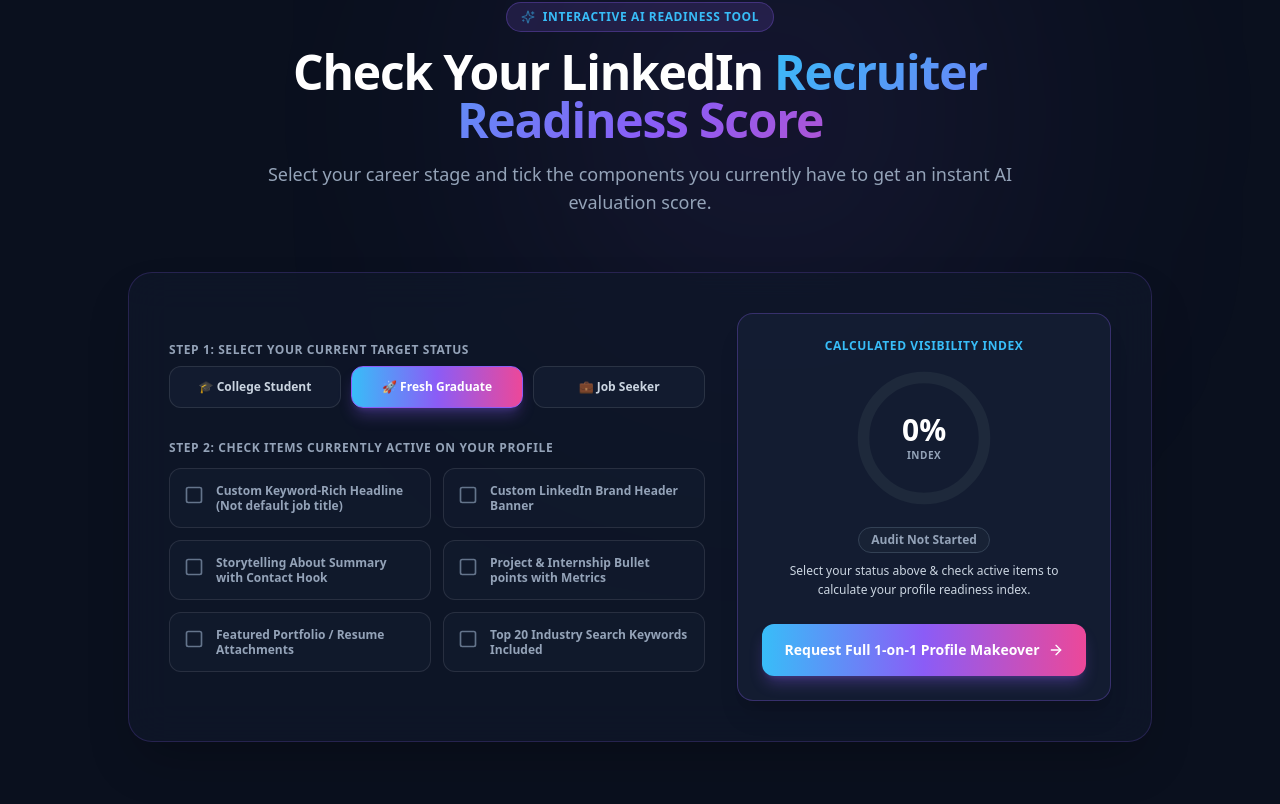
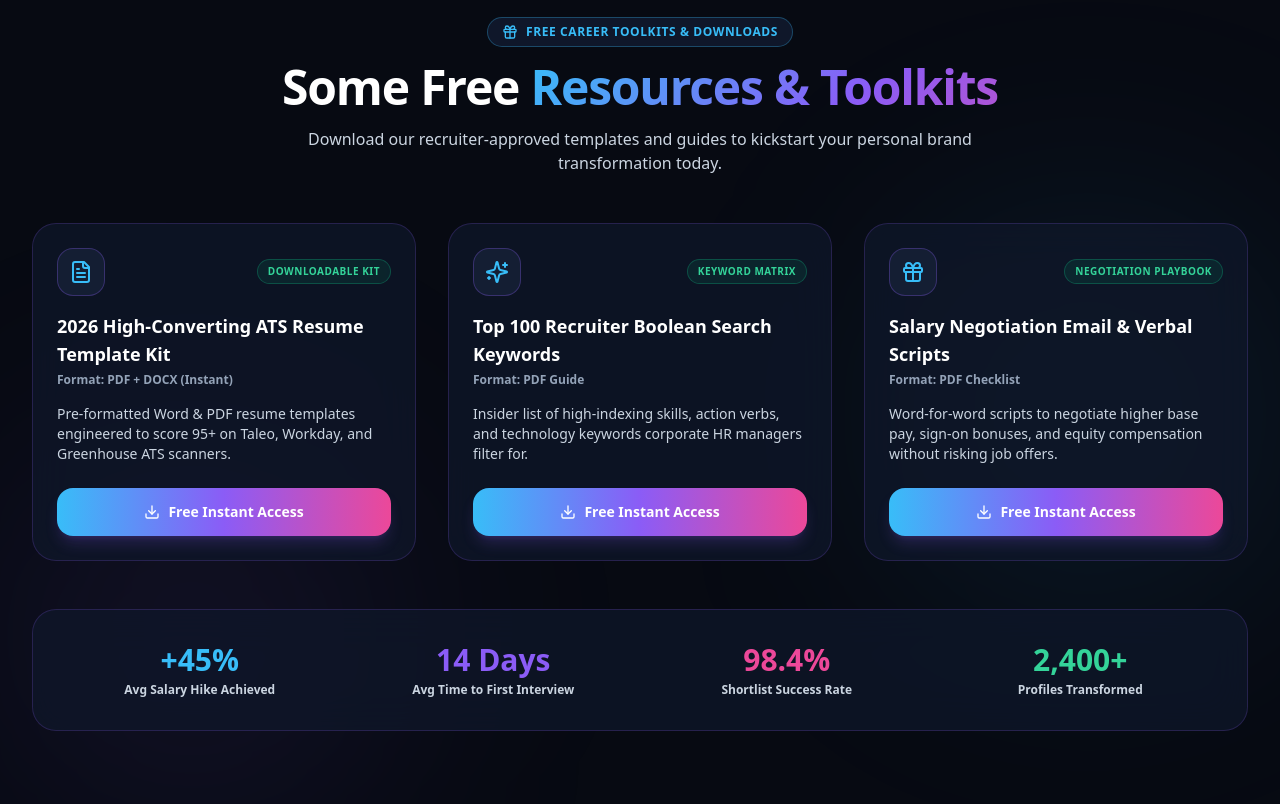
Before and after one commit to SaNjAy-bRo/career-growth-partner, a Next.js app: page / in a window 1280 px wide. Shown: the part 6656-7460 px from the top of the page. Built offline with nearby package versions, Linux system fonts and the light colour scheme.

Commit message:
Added FreeResourcesHub component (Downloadable ATS Resume Templates, Top 100 Recruiter Keywords & Salary Negotiation Guides)

```diff
--- a/src/app/page.tsx
+++ b/src/app/page.tsx
@@ -8,6 +8,7 @@
 import RecruiterScanMatrix from "@/components/RecruiterScanMatrix";
 import PackagesSection from "@/components/PackagesSection";
 import Testimonials from "@/components/Testimonials";
+import FreeResourcesHub from "@/components/FreeResourcesHub";
 import AiProfileAuditTool from "@/components/AiProfileAuditTool";
 import FaqSection from "@/components/FaqSection";
 import Footer from "@/components/Footer";
@@ -26,34 +27,37 @@
 
   return (
     <main className="min-h-screen bg-cgp-bg text-white selection:bg-cgp-cyan selection:text-cgp-bg">
-      {/* 1. Top Header Navigation */}
+      {/* 1. Header Navigation */}
       <Navbar onOpenAuditModal={handleOpenAuditModal} />
 
       {/* 2. Hero Section */}
       <Hero onOpenAuditModal={handleOpenAuditModal} />
 
-      {/* 3. Section 1: We Show (Problem vs Solution Transformation) */}
+      {/* 3. We Show: Problem vs Solution Transformation */}
       <ProblemVsSolution />
 
-      {/* 4. Section 2: Services Provided */}
+      {/* 4. Services Provided (Career Coaching, Resume Writing, Interview Prep, Brand Consulting) */}
       <ServicesGrid onOpenAuditModal={handleOpenAuditModal} />
 
-      {/* 5. Section 3: Hidden Hiring Filter & Recruiter Scanning Matrix */}
+      {/* 5. Hidden Hiring Filter: 6-Second Recruiter Scan Matrix */}
       <RecruiterScanMatrix />
 
-      {/* 6. Section 4: Packages & Pricing */}
+      {/* 6. Service Packages & Pricing */}
       <PackagesSection onOpenAuditModal={handleOpenAuditModal} />
 
-      {/* 7. Section 5: Success Stories (Testimonials & Outcomes) */}
+      {/* 7. Success Stories (Testimonials & Outcomes) */}
       <Testimonials />
 
-      {/* 8. Section 6: Some Free Resources (Interactive AI Score Readiness Tool) */}
+      {/* 8. Some Free Resources (Downloadable ATS Templates & Salary Negotiation Guides) */}
+      <FreeResourcesHub onOpenAuditModal={handleOpenAuditModal} />
+
+      {/* 9. Interactive AI Score Readiness Calculator */}
       <AiProfileAuditTool onOpenAuditModal={handleOpenAuditModal} />
 
-      {/* 9. FAQs */}
+      {/* 10. FAQs */}
       <FaqSection />
 
-      {/* 10. High-Converting Footer */}
+      {/* 11. High-Converting Footer */}
       <Footer onOpenAuditModal={handleOpenAuditModal} />
 
       {/* Audit Modal Dialog */}
--- /dev/null
+++ b/src/components/FreeResourcesHub.tsx
@@ -0,0 +1,142 @@
+"use client";
+
+import { useState } from "react";
+import { Download, Sparkles, FileText, CheckCircle2, ArrowRight, ShieldCheck, Gift } from "lucide-react";
+
+interface FreeResourcesHubProps {
+  onOpenAuditModal: () => void;
+}
+
+export default function FreeResourcesHub({ onOpenAuditModal }: FreeResourcesHubProps) {
+  const [downloadedItem, setDownloadedItem] = useState<string | null>(null);
+
+  const resources = [
+    {
+      id: "ats-template",
+      title: "2026 High-Converting ATS Resume Template Kit",
+      description: "Pre-formatted Word & PDF resume templates engineered to score 95+ on Taleo, Workday, and Greenhouse ATS scanners.",
+      badge: "DOWNLOADABLE KIT",
+      icon: FileText,
+      format: "PDF + DOCX (Instant)",
+      color: "from-cgp-cyan to-cgp-blue",
+    },
+    {
+      id: "keyword-cheatsheet",
+      title: "Top 100 Recruiter Boolean Search Keywords",
+      description: "Insider list of high-indexing skills, action verbs, and technology keywords corporate HR managers filter for.",
+      badge: "KEYWORD MATRIX",
+      icon: Sparkles,
+      format: "PDF Guide",
+      color: "from-cgp-purple to-cgp-pink",
+    },
+    {
+      id: "salary-script",
+      title: "Salary Negotiation Email & Verbal Scripts",
+      description: "Word-for-word scripts to negotiate higher base pay, sign-on bonuses, and equity compensation without risking job offers.",
+      badge: "NEGOTIATION PLAYBOOK",
+      icon: Gift,
+      format: "PDF Checklist",
+      color: "from-emerald-400 to-cgp-cyan",
+    },
+  ];
+
+  const handleDownload = (title: string) => {
+    setDownloadedItem(title);
+    setTimeout(() => {
+      onOpenAuditModal();
+    }, 800);
+  };
+
+  return (
+    <section id="free-resources" className="py-24 bg-cgp-bg text-white relative overflow-hidden">
+      {/* Ambient Glow Effects */}
+      <div className="absolute top-1/3 right-0 w-96 h-96 bg-cgp-cyan/10 rounded-full blur-[130px] pointer-events-none" />
+      <div className="absolute bottom-0 left-0 w-96 h-96 bg-cgp-purple/10 rounded-full blur-[130px] pointer-events-none" />
+
+      <div className="max-w-7xl mx-auto px-4 sm:px-6 lg:px-8 relative z-10 space-y-12">
+        {/* Section Header */}
+        <div className="text-center max-w-3xl mx-auto space-y-4">
+          <div className="inline-flex items-center gap-2 px-3.5 py-1.5 rounded-full bg-cgp-card border border-cgp-cyan/30 text-cgp-cyan text-xs font-bold uppercase tracking-wider">
+            <Gift className="w-4 h-4 text-cgp-cyan" />
+            <span>Free Career Toolkits & Downloads</span>
+          </div>
+
+          <h2 className="text-3xl sm:text-4xl lg:text-5xl font-black text-white tracking-tight">
+            Some Free <span className="gemini-text-gradient">Resources & Toolkits</span>
+          </h2>
+
+          <p className="text-sm sm:text-base text-slate-300">
+            Download our recruiter-approved templates and guides to kickstart your personal brand transformation today.
+          </p>
+        </div>
+
+        {/* Resources Grid */}
+        <div className="grid md:grid-cols-3 gap-6 sm:gap-8">
+          {resources.map((res) => {
+            const Icon = res.icon;
+            return (
+              <div
+                key={res.id}
+                className="glass-card rounded-3xl p-6 border border-cgp-purple/30 hover:border-cgp-cyan/50 transition-all duration-300 flex flex-col justify-between group bg-cgp-card/90 space-y-6"
+              >
+                <div className="space-y-4">
+                  <div className="flex items-center justify-between">
+                    <div className="w-12 h-12 rounded-2xl bg-cgp-surface border border-cgp-purple/30 flex items-center justify-center text-cgp-cyan group-hover:scale-110 transition-transform">
+                      <Icon className="w-6 h-6" />
+                    </div>
+                    <span className="text-[10px] font-extrabold text-emerald-400 uppercase tracking-wider px-2.5 py-1 rounded-full bg-emerald-500/10 border border-emerald-500/30">
+                      {res.badge}
+                    </span>
+                  </div>
+
+                  <div>
+                    <h3 className="text-lg font-black text-white group-hover:text-cgp-cyan transition-colors">
+                      {res.title}
+                    </h3>
+                    <p className="text-xs font-bold text-slate-400 mt-1">
+                      Format: {res.format}
+                    </p>
+                  </div>
+
+                  <p className="text-xs sm:text-sm text-slate-300 leading-relaxed">
+                    {res.description}
+                  </p>
+                </div>
+
+                <button
+                  onClick={() => handleDownload(res.title)}
+                  className="w-full py-3.5 px-5 rounded-2xl bg-gradient-to-r from-cgp-cyan via-cgp-purple to-cgp-pink hover:from-sky-400 hover:to-pink-500 text-white font-extrabold text-xs sm:text-sm flex items-center justify-center gap-2 shadow-lg shadow-cgp-purple/20 hover:scale-[1.02] active:scale-95 transition-all"
+                >
+                  <Download className="w-4 h-4" />
+                  <span>
+                    {downloadedItem === res.title ? "Preparing Download..." : "Free Instant Access"}
+                  </span>
+                </button>
+              </div>
+            );
+          })}
+        </div>
+
+        {/* Career Growth Benchmark Stat Banner */}
+        <div className="glass-card rounded-3xl p-6 sm:p-8 border border-cgp-purple/30 bg-cgp-card/90 grid grid-cols-2 md:grid-cols-4 gap-6 text-center">
+          <div className="space-y-1">
+            <span className="text-2xl sm:text-3xl font-black text-cgp-cyan">+45%</span>
+            <p className="text-xs font-bold text-slate-300">Avg Salary Hike Achieved</p>
+          </div>
+          <div className="space-y-1">
+            <span className="text-2xl sm:text-3xl font-black text-cgp-purple">14 Days</span>
+            <p className="text-xs font-bold text-slate-300">Avg Time to First Interview</p>
+          </div>
+          <div className="space-y-1">
+            <span className="text-2xl sm:text-3xl font-black text-cgp-pink">98.4%</span>
+            <p className="text-xs font-bold text-slate-300">Shortlist Success Rate</p>
+          </div>
+          <div className="space-y-1">
+            <span className="text-2xl sm:text-3xl font-black text-emerald-400">2,400+</span>
+            <p className="text-xs font-bold text-slate-300">Profiles Transformed</p>
+          </div>
+        </div>
+      </div>
+    </section>
+  );
+}
```
